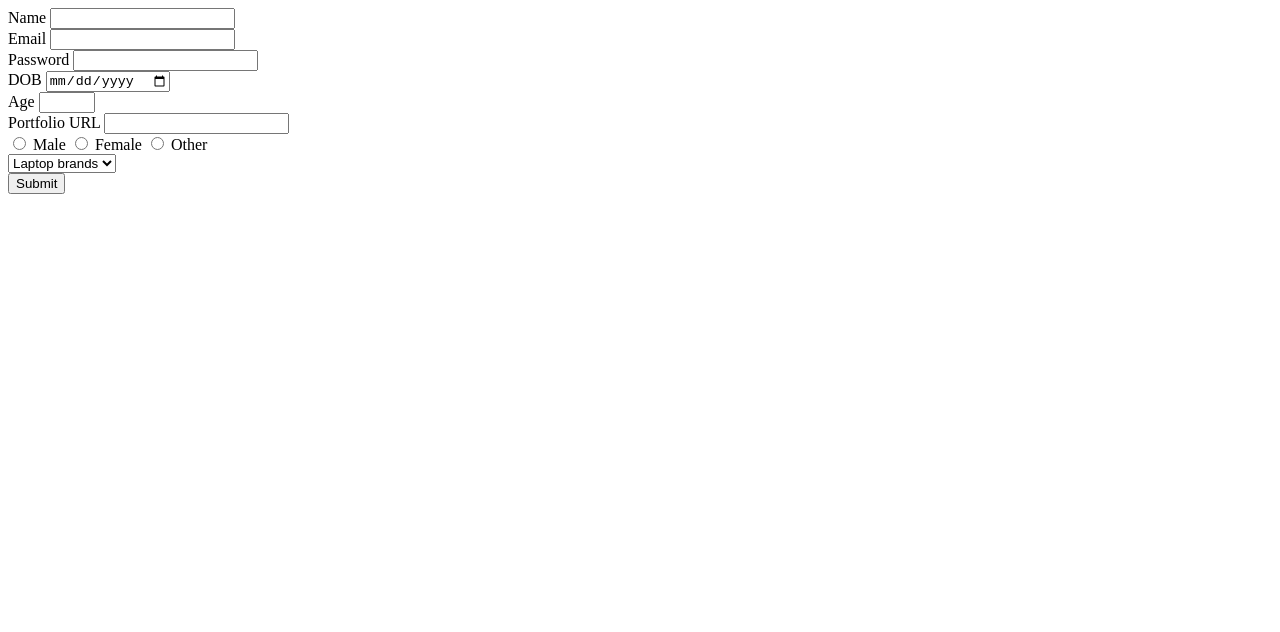
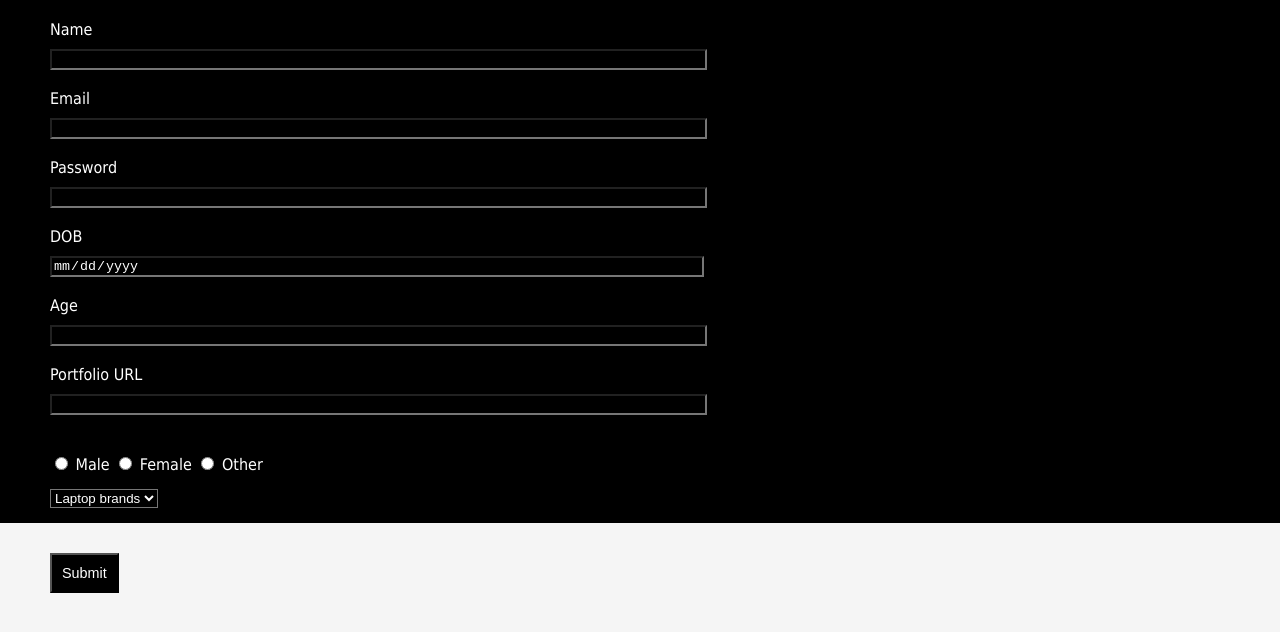
Before and after one commit to acciojob/job-app-form-sumit7057416306, a website: page index.html in a window 1280 px wide. Drawn offline with Linux system fonts and the light colour scheme.

Commit message:
Update style.css

```diff
--- a/style.css
+++ b/style.css
@@ -1,9 +1,36 @@
-blockquote{
-    max-width: 600px;
-    margin-top: 20px;
-    padding: 15px;
-    height: 50px;
-    border-left: 8px solid green;
-    background-color:#f8fffe"";
-    font-weight: bold;
+*{
+    background-color: black;
+    color: white;
 }
+.one{
+    margin:20px 50px;
+}
+.one input{
+    display:block;
+    width:55%;
+    margin-top:10px;
+}
+.two {
+margin:20px 50px;
+
+}
+body {
+    width: 100vw;
+    height: 100vh;
+    margin:0px;
+    background-color:whitesmoke;
+    color: black;
+    font-family: Tahoma;
+    font-size: 16px;
+
+  }
+  button{
+   margin:10px 50px;
+    padding:10px;
+    font-size:90%;
+
+  }
+
+select{
+  margin:15px auto;
+}
```
